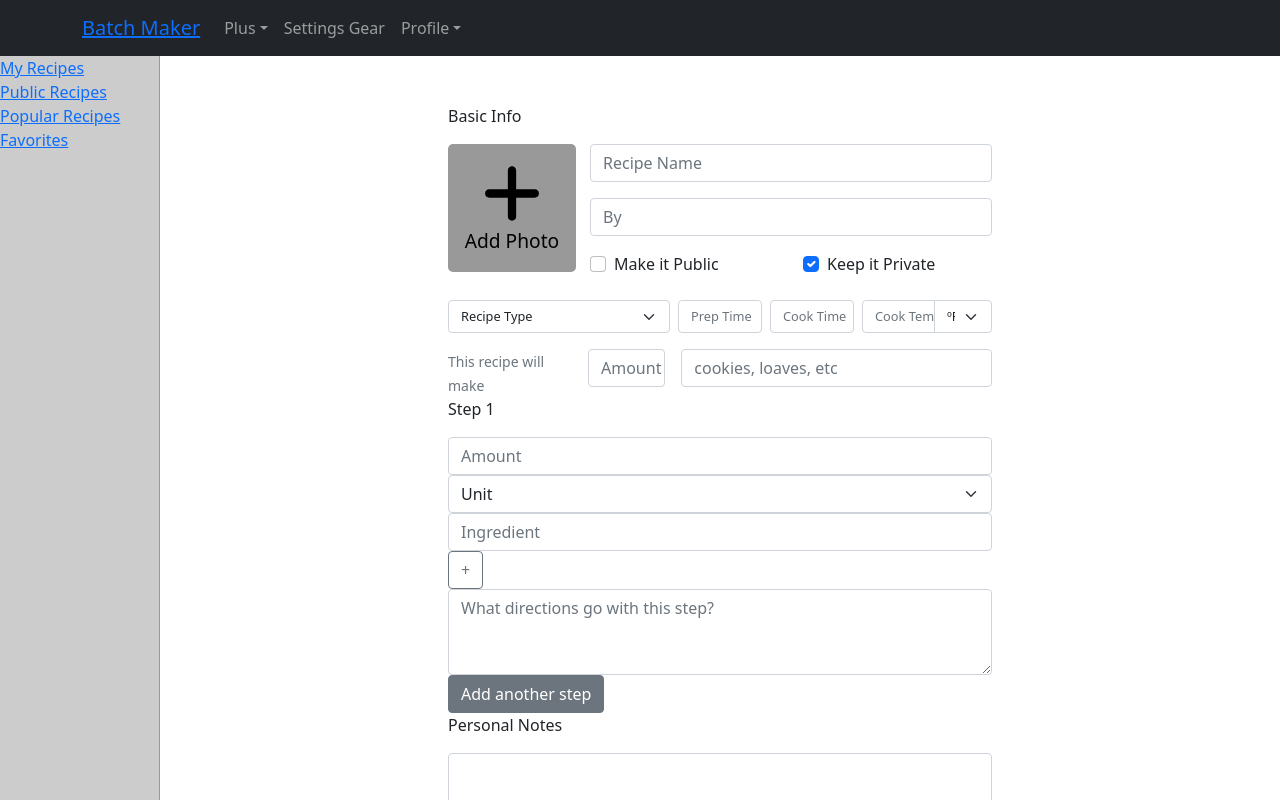
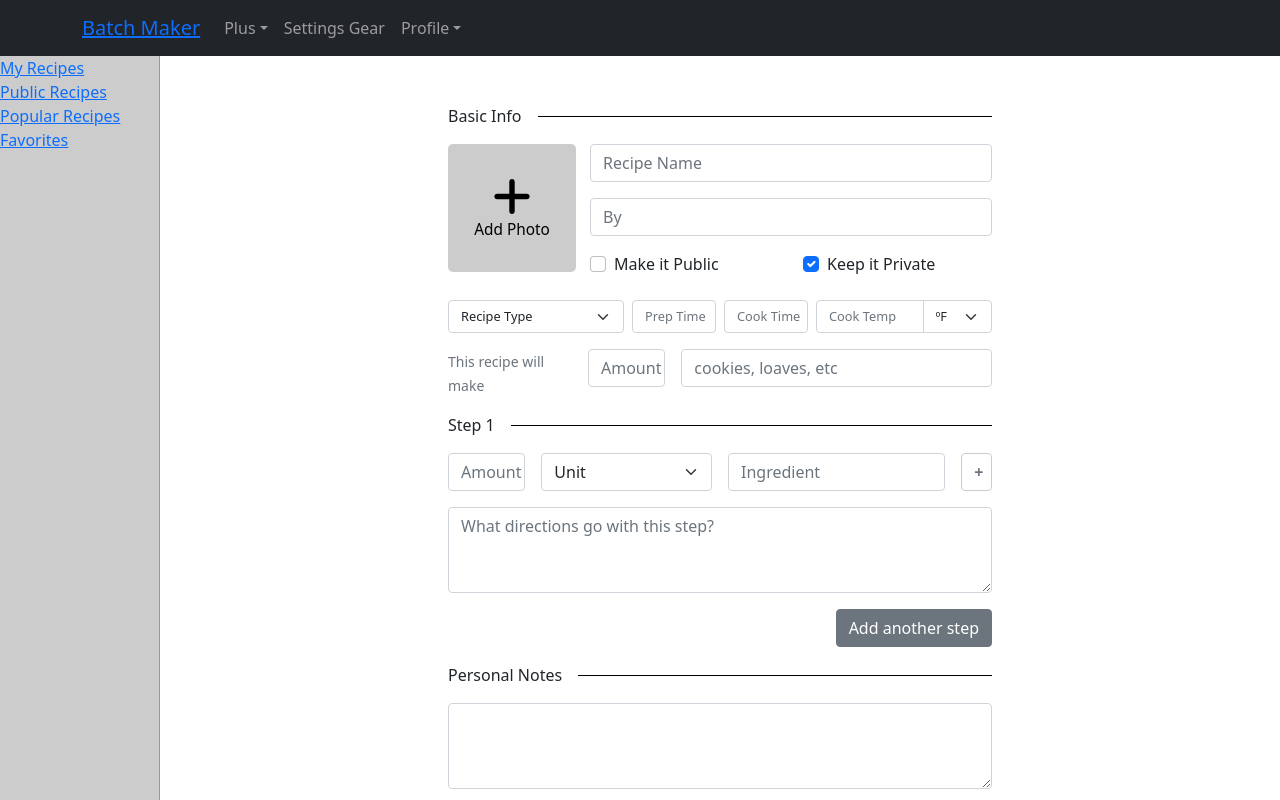
Before and after one commit to willbraun/django-batch-maker-app, a React (Create React App) app in the folder frontend/static/: page /my-recipes/add in a window 1280 px wide. Built offline with nearby package versions, Linux system fonts and the light colour scheme.

Commit message:
finished recipe add form

```diff
--- a/frontend/static/src/components/Home.js
+++ b/frontend/static/src/components/Home.js
@@ -2,6 +2,7 @@
 import { Link } from 'react-router-dom';
 import { handleError } from '../helpers';
 import RecipePreview from './RecipePreview';
+import plus from './../images/plus-solid.svg'
 import './../styles/home.css'
 
 const Home = () => {
@@ -46,7 +47,8 @@
                 <h3>My Recipes</h3>
                 <div className="home-row">
                     <Link to={'my-recipes/add/'} className="add-recipe-box">
-                        Add Recipe
+                        <img src={plus} alt="plus icon" />
+                        <p>Add Recipe</p>
                     </Link>
                     {myRecipesHomeList}
                 </div>
--- a/frontend/static/src/components/RecipeInput.js
+++ b/frontend/static/src/components/RecipeInput.js
@@ -47,27 +47,27 @@
             isEditing={false}
         />)
 
-    const imageInput = document.querySelector('.recipe-input-image');
-
     return (
         <Form className="add-recipe-form">
-            <p>Basic Info</p>
+            <div className="text-row">
+                <p>Basic Info</p>
+                <div className="divider"></div>
+            </div>
             <Row>
                 <Col xs={3}>
                     <Form.Group className="mb-3" controlId="image">
                         <button
                             type="button"
                             className="recipe-image-button"
-                            onClick={() => imageInput.click()}>
+                            onClick={() => document.querySelector('.recipe-input-image').click()}>
                             <Form.Control
                                 type="file"
                                 className="recipe-input-image"
-                                style={{display: 'none'}}
                                 onChange={handleImage} />
 
                             {preview ?
                                 <img className="image-button-background" src={preview} alt={title}/> :
-                                <div class="no-image-background">
+                                <div className="no-image-background">
                                     <img className="plus" src={plus} alt="plus icon" />
                                     <p>Add Photo</p>
                                 </div>}
@@ -127,7 +127,7 @@
                 </Col>
             </Row>
             <Row className="time-temp-row gx-2" >
-                <Col xs={5}>
+                <Col xs={4}>
                     <Form.Group className="mb-3" controlId="recipeType">
                         <Form.Select
                             name="recipeType"
@@ -168,7 +168,7 @@
                         />
                     </Form.Group>
                 </Col>
-                <Col xs={3}>
+                <Col xs={4}>
                     <InputGroup className="mb-3">
                         <Form.Control
                             className="w-50"
@@ -178,9 +178,9 @@
                             placeholder="Cook Temp"
                             required
                             onChange={handleInput}
-                        />
+                            />
                         <Form.Select
-                            name="recipeType"
+                            name="tempUnit"
                             required
                             value={tempUnit}
                             onChange={handleInput}>
@@ -189,35 +189,6 @@
                         </Form.Select>
                     </InputGroup>
                 </Col>
-
-                {/* <Col xs={2}>
-                    <Form.Group className="mb-3" controlId="cookTemp">
-                        <Form.Control
-                            name="cookTemp"
-                            type="number"
-                            value={cookTemp}
-                            placeholder="Cook Temp"
-                            required
-                            onChange={handleInput}
-                        />
-                    </Form.Group>
-                </Col>
-                <Col xs={1}>
-
-
-
-                    <Form.Group className="mb-3" controlId="tempUnit">
-                        <Form.Select
-                            name="recipeType"
-                            required
-                            value={tempUnit}
-                            onChange={handleInput}>
-                                <option value="FA">ºF</option>
-                                <option value="CE">ºC</option>
-                        </Form.Select>
-                    </Form.Group>
-                </Col> */}
-
             </Row>
 
             <Row className="gx-3">
@@ -262,15 +233,20 @@
                 isEditing={true}
             />
 
-            <p>Personal Notes</p>
-            <Form.Group>
+            <div className="text-row">
+                <p>Personal Notes</p>
+                <div className="divider"></div>
+            </div>
+            <Form.Group className="mb-3">
                 <Form.Control
                     as="textarea"
                     rows={3}
                     value={notes}
                     onChange={handleInput}/>
             </Form.Group>
-            <Button variant="success" type="submit">Save this Recipe!</Button>
+            <Col className="right-button">
+                <Button variant="success"  type="submit">Save this Recipe!</Button>
+            </Col>
         </Form>
     )
 }
--- a/frontend/static/src/components/Step.js
+++ b/frontend/static/src/components/Step.js
@@ -1,6 +1,8 @@
 import { useState } from 'react';
 import Form from 'react-bootstrap/Form';
 import Button from 'react-bootstrap/Button';
+import Row from 'react-bootstrap/Row';
+import Col from 'react-bootstrap/Col';
 import StepIngredient from './StepIngredient';
 
 const Step = ({addEditRecipeState, setAddEditRecipeState, stepUid, setStepUid, isEditing, number, ingredients, directions}) => {
@@ -49,8 +51,11 @@
         />)
 
     return (
-        <section>
-            <p>Step {state.number}</p>
+        <section className="step">
+            <div className="text-row">
+                <p>Step {state.number}</p>
+                <div className="divider"></div>
+            </div>
 
             {ingredientList}
             <StepIngredient
@@ -61,7 +66,7 @@
                 ingUid={ingUid}
                 setIngUid={setIngUid} />
 
-            <Form.Group controlId="directions">
+            <Form.Group className="mb-3" controlId="directions">
                 <Form.Control
                     as="textarea"
                     rows={3}
@@ -70,11 +75,12 @@
                     placeholder="What directions go with this step?"
                     onChange={handleInput} />
             </Form.Group>
-
-            {isEditing ?
-                <Button className="btn btn-secondary" type="button" onClick={() => addStep()}>Add another step</Button> :
-                <Button className="btn" type="button" onClick={() => deleteStep()}>Delete step</Button>
-            }
+            <Col className="right-button">
+                {isEditing ?
+                    <Button className="btn btn-secondary" type="button" onClick={() => addStep()}>Add another step</Button> :
+                    <Button className="btn btn-secondary" type="button" onClick={() => deleteStep()}>Delete step</Button>
+                }
+            </Col>
         </section>
     )
 }
--- a/frontend/static/src/components/StepIngredient.js
+++ b/frontend/static/src/components/StepIngredient.js
@@ -1,6 +1,8 @@
 import { useState } from 'react';
 import Form from 'react-bootstrap/Form';
 import Button from 'react-bootstrap/Button';
+import Row from 'react-bootstrap/Row';
+import Col from 'react-bootstrap/Col';
 import { units } from './../data';
 
 const StepIngredient = ({stepState, setStepState, isEditing, ingUid, setIngUid, amount, unit, name}) => {
@@ -47,7 +49,8 @@
     const unitList = units.filter(unit => unit.measureIngredient).map(unit => <option key={unit.id} value={unit.id}>{unit.name}s</option>);
 
     return (
-        <article>
+        <Row className="mb-3 gx-3 ingredient">
+            <Col xs={2}>
                 <Form.Group>
                     <Form.Control
                         name="amount"
@@ -59,6 +62,8 @@
                         required
                         onChange={handleInput} />
                 </Form.Group>
+            </Col>
+            <Col xs={4}>
                 <Form.Group>
                     <Form.Select
                         name="unit"
@@ -69,6 +74,8 @@
                             {unitList}
                     </Form.Select>
                 </Form.Group>
+            </Col>
+            <Col xs={5}>
                 <Form.Group>
                     <Form.Control
                         name="name"
@@ -79,11 +86,14 @@
                         required
                         onChange={handleInput} />
                 </Form.Group>
+            </Col>
+            <Col xs={1}>
                 {isEditing ?
                     <Button variant="outline-secondary" type="button" onClick={() => addIngredient()}>+</Button> :
                     <Button variant="outline-secondary" type="button" onClick={() => deleteIngredient()}>-</Button>
                 }
-        </article>
+            </Col>
+        </Row>
     )
 }
 
--- a/frontend/static/src/styles/home.css
+++ b/frontend/static/src/styles/home.css
@@ -5,9 +5,27 @@
 .add-recipe-box {
     width: var(--recipe-preview-size);
     display: flex;
+    flex-direction: column;
     justify-content: center;
     align-items: center;
     background-color: var(--light-grey);
     border-radius: 5px;
     margin: 0 1rem 1rem 0;
+    text-decoration: none;
+    color: #000;
+    transition: 0.3s;
 }
+
+.add-recipe-box img {
+    width: 30%;
+}
+
+.add-recipe-box p {
+    font-size: 1.2vw;
+    margin: 0;
+}
+
+.add-recipe-box:hover {
+    color: #000;
+    filter: brightness(90%);
+}
--- a/frontend/static/src/styles/recipeinput.css
+++ b/frontend/static/src/styles/recipeinput.css
@@ -1,7 +1,29 @@
 .add-recipe-form {
     width: 50%;
     margin: auto;
-    padding: 2rem 0;
+    padding: 1rem 0;
+}
+
+.add-recipe-form .text-row {
+    display: flex;
+    align-items: center;
+    margin: 1rem 0;
+}
+
+.add-recipe-form .text-row p {
+    margin: 0 1rem 0 0;
+}
+
+.add-recipe-form .text-row .divider {
+    flex-grow: 1;
+    height: 1px;
+    background-color: #000;
+}
+
+.recipe-input-image {
+    position: absolute;
+    width: 0;
+    visibility: hidden;
 }
 
 .recipe-image-button {
@@ -9,11 +31,13 @@
     height: 10vw;
     border: none;
     border-radius: 5px;
-    background-color: #999;
+    background-color: var(--light-grey);
     display: flex;
     justify-content: center;
     align-items: center;
     transition: 0.3s;
+    padding: 0;
+    overflow: hidden;
 }
 
 .recipe-image-button:hover {
@@ -21,6 +45,8 @@
 }
 
 .recipe-image-button img {
+    height: 100%;
+    width: 100%;
     object-fit: cover;
 }
 
@@ -29,11 +55,11 @@
 }
 
 .no-image-background img {
-    width: 50%;
+    width: 30%;
 }
 
 .no-image-background p {
-    font-size: 1.5vw;
+    font-size: 1.2vw;
     margin: 0;
 }
 
@@ -51,3 +77,13 @@
 select::placeholder {
     overflow: visible;
 }
+
+.right-button {
+    text-align: right;
+}
+
+.ingredient button {
+    border-color: #C7CED4;
+    width: 100%;
+    font-weight: 700;
+}
```
Lines whose indentation alone changed are shown as unchanged.
